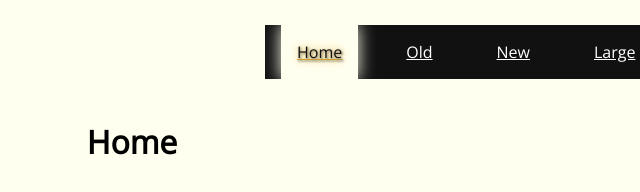
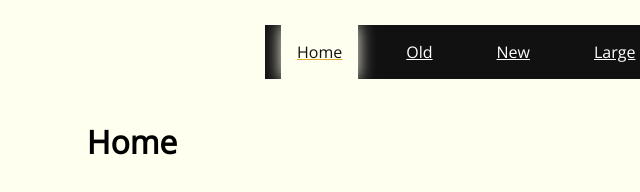
Before and after one commit to ederjimenez10/wdd131, a plain HTML site: page temples.html in a window 1280 px wide. In both pictures the pointer is over the link "Home". Shown: the top 192 px of the page, 508-1148 px from the left. Drawn offline with nearby package versions, Linux system fonts and the light colour scheme.

Commit message:
Corrected the color name for ivory instead of #fffff0, which doesn't exist.

```diff
--- a/styles/temples.css
+++ b/styles/temples.css
@@ -12,7 +12,7 @@
 }
 
 body {
-    background-color: #fffff0;
+    background-color: ivory;
     font-family: var(--body-font);
 }
 
@@ -67,8 +67,8 @@ footer {
 
 .navigation a:hover {
     background-color: var(--primary-color);
-    color: fffff0;
-    text-shadow: 0 0 1rem fffff0;
+    color: ivory;
+    text-shadow: 0 0 1rem ivory;
     box-shadow: 0 0 1rem #111111;
 }
 
```
